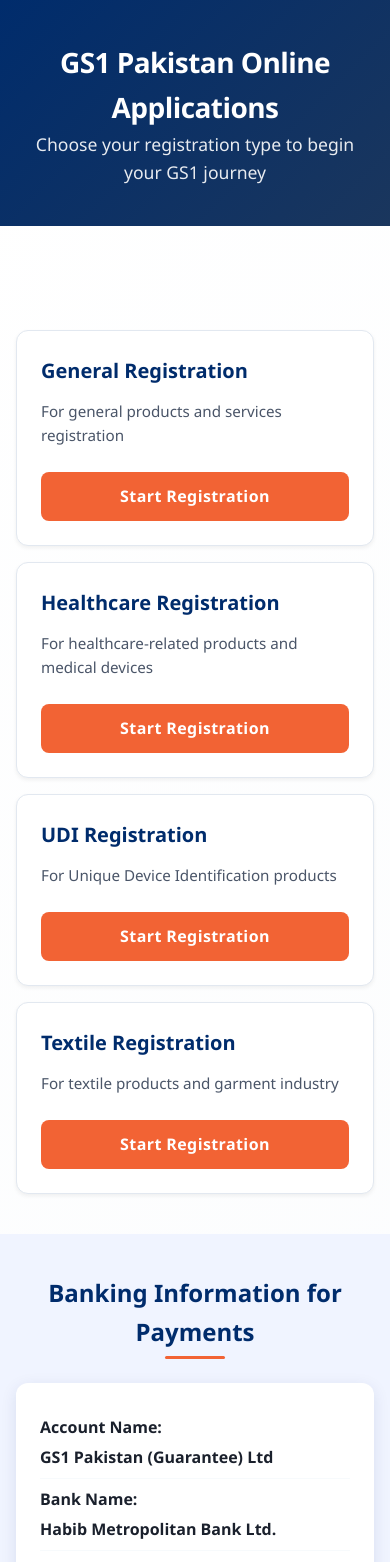
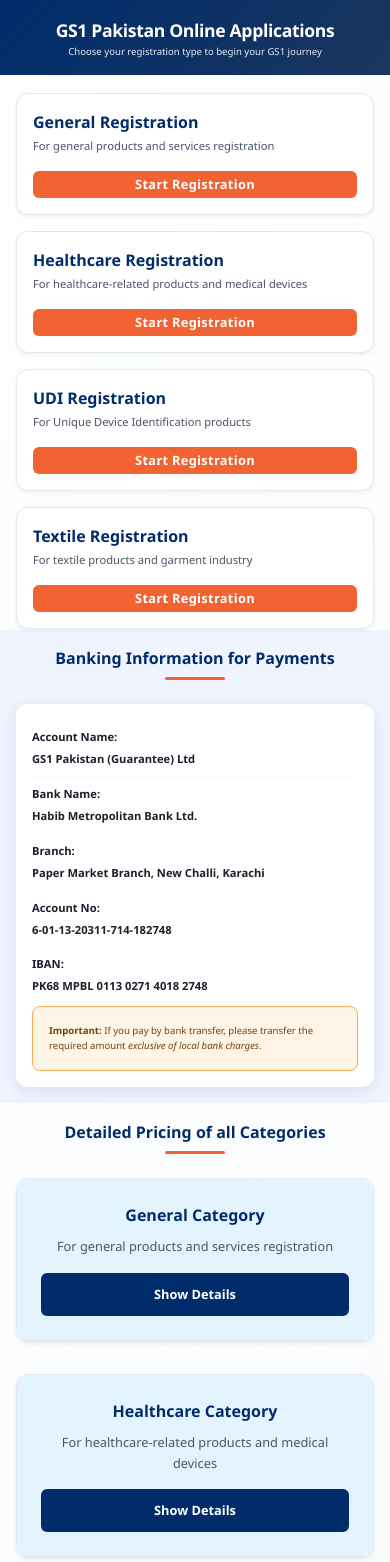
Before and after one commit to gs1pakistan/cy, a Next.js app: page / in a window 390 px wide. Shown: the top 1562 px of the page. Built offline with nearby package versions, Linux system fonts and the light colour scheme.

Commit message:
Update home.css

```diff
--- a/src/app/home.css
+++ b/src/app/home.css
@@ -457,28 +457,79 @@
 
 @media (max-width: 480px) {
   .hero-section {
-    padding: 2.5rem 1rem;
+    padding: 1rem 1rem;
   }
-
+  .hero-subtitle {
+    font-size: 0.6rem;
+  }
   .hero-title {
-    font-size: 1.75rem;
+    font-size: 1.1rem;
   }
 
   .section-title {
-    font-size: 1.5rem;
+
+    font-size: 1rem;
   }
+  .primary-button {
+  padding: 0.2rem 1.2rem;
+  border: none;
+  border-radius: 6px;
+  font-size: 0.8rem;
+  font-weight: 600;
+  cursor: pointer;
+  transition: var(--transition);
+  width: 100%;
+  letter-spacing: 0.025em;
+}
+  .registration-section{
+    padding: 0.1rem 1rem;
+    margin-top: -3rem;
+  }
+    .fees-section {
+    padding: 0.1rem 1rem;
+    margin-top: 1rem;
+  }
+.info-row {
+  padding: 0.5rem 0;
+}
 
-  .registration-section,
-  .fees-section {
-    padding: 2.5rem 1rem;
-  }
+
+.info-label {
+  font-weight: 600;
+  color: var(--text-dark);
+  min-width: 130px;
+  font-size: 0.7rem;
+}
+
+.info-value {
+  font-weight: 700;
+  flex: 1;
+  font-size: 0.7rem;
+}
+  .registration-card {
+  padding: 1rem;
+}
+.card-header {
+  margin-bottom: 1rem;
+}
+
+.card-header h3 {
+  font-size: 1rem;
+  font-weight: 600;
+  margin-bottom: 0.1rem;
+}
+
+.card-header p {
+  color: var(--text-medium);
+  font-size: 0.7rem;
+}
 
   .banking-section {
-    padding: 2.5rem 1rem;
+    padding: 1rem 1rem;
   }
 
   .banking-card {
-    padding: 1.5rem;
+    padding: 1rem;
   }
 
   .category-header {
@@ -488,12 +539,72 @@
   .fee-details {
     padding: 1.5rem;
   }
-
+  .banking-note {
+  margin-top: 0.1rem;
+  padding: 1rem;
+  background: #fef5e7;
+  border: 1px solid #f6ad55;
+  border-radius: 8px;
+  font-size: 0.6rem;
+}
   .card-grid {
     grid-template-columns: 1fr;
   }
+.toggle-button {
+  padding: 0.7rem 3rem;
+  border-radius: 6px;
+  font-size: 0.8rem;
+  font-weight: 600;
 }
 
+.category-info h3 {
+  color: var(--primary-blue);
+  font-size: 1rem;
+  font-weight: 600;
+
+}
+
+.category-desc {
+  color: var(--text-medium);
+  font-size: 0.8rem;
+}
+
+.footer {
+  padding: 2rem 1rem 1rem;
+  margin-top: 2rem;
+}
+
+.footer-content {
+  max-width: 1200px;
+  margin: 0 auto;
+  display: grid;
+  grid-template-columns: 1fr 2fr;
+  gap: 1rem;
+}
+
+.footer-main h4 {
+  color: var(--primary-orange);
+  font-size: 1.2rem;
+  margin-bottom: 0.1rem;
+}
+
+.footer-main p {
+  opacity: 0.8;
+  font-size: 0.8rem;
+}
+
+.footer-contact {
+
+  gap: 0.1rem;
+}
+
+.footer-contact p {
+  opacity: 0.8;
+  font-size: 0.9rem;
+}
+
+
+}
 
 .verification-section {
   margin: 0.1rem auto;
```
